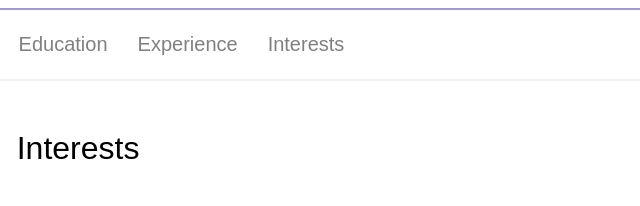
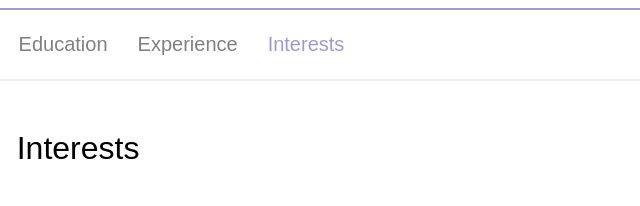
Before and after one commit to andrew-duong/andrew-duong.github.io, a plain HTML site: page interests.html in a window 1280 px wide. Shown: the top 206 px of the page, 538-1178 px from the left. Drawn offline with Linux system fonts and the light colour scheme.

Commit message:
Update interests.html

```diff
--- a/interests.html
+++ b/interests.html
@@ -13,7 +13,7 @@
       <div class="top"><a class="link" href="skills.html">Skills</a></div>
       <div class="top"><a class="link" href="education.html">Education</a></div>
       <div class="top"><a class="link" href="experience.html">Experience</a></div>
-      <div class="top"><a class="link" href="interests.html">Interests</a></div>
+      <div class="top"><a class="link current" href="interests.html">Interests</a></div>
     </nav>
     <hr>
     <div class="col-5 left">
```
